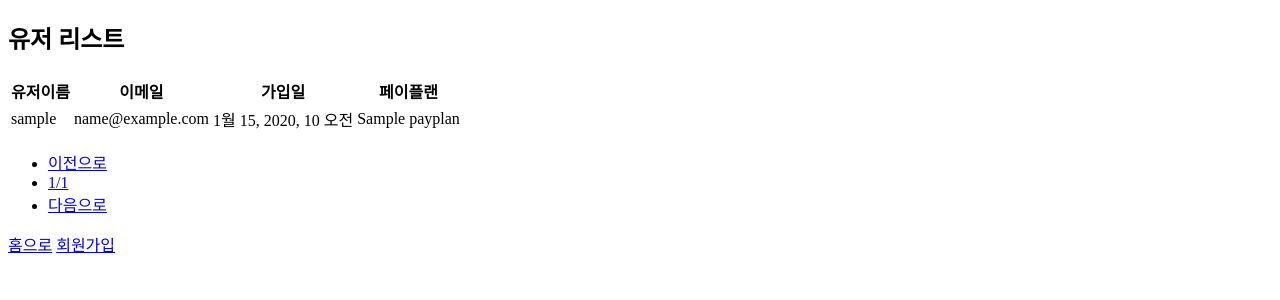
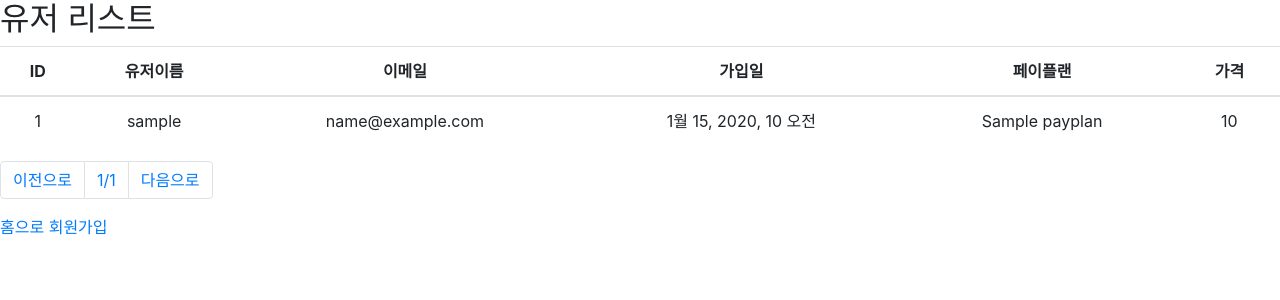
Before and after one commit to riseryan89/shrinkers, a Django app: page /list in a window 1280 px wide. Shown: the top 300 px of the page. Run offline with Django 3.2, Linux system fonts and the light colour scheme; a user stored in the database is signed in; tables that the repository leaves empty hold one stand-in row (values such as "Sample post"); some libraries are stand-ins or nearby versions.

Commit message:
Bootstrap Styling

```diff
--- a/shortener/views.py
+++ b/shortener/views.py
@@ -80,7 +80,7 @@ def logout_view(request):
 def list_view(request):
     page = int(request.GET.get("p", 1))
     users = Users.objects.all().order_by("-id")
-    paginator = Paginator(users, 1)
+    paginator = Paginator(users, 10)
     users = paginator.get_page(page)
 
     return render(request, "boards.html", {"users": users})
--- a/templates/boards.html
+++ b/templates/boards.html
@@ -1,49 +1,79 @@
 <!DOCTYPE html>
 <html lang="en">
   <head>
-    <meta charset="UTF-8" />
+    <meta charset="utf-8">
+    <meta name="viewport" content="width=device-width, initial-scale=1, shrink-to-fit=no">
+
     <title>FastCampus Django</title>
+
+    <link
+      rel="stylesheet"
+      href="https://stackpath.bootstrapcdn.com/bootstrap/4.4.1/css/bootstrap.min.css"
+      integrity="sha384-Vkoo8x4CGsO3+Hhxv8T/Q5PaXtkKtu6ug5TOeNV6gBiFeWPGFN9MuhOf23Q9Ifjh"
+      crossorigin="anonymous"
+    />
+    <script
+      src="https://code.jquery.com/jquery-3.4.1.slim.min.js"
+      integrity="sha384-J6qa4849blE2+poT4WnyKhv5vZF5SrPo0iEjwBvKU7imGFAV0wwj1yYfoRSJoZ+n"
+      crossorigin="anonymous"
+    ></script>
+    <script
+      src="https://cdn.jsdelivr.net/npm/popper.js@1.16.0/dist/umd/popper.min.js"
+      integrity="sha384-Q6E9RHvbIyZFJoft+2mJbHaEWldlvI9IOYy5n3zV9zzTtmI3UksdQRVvoxMfooAo"
+      crossorigin="anonymous"
+    ></script>
+    <script
+      src="https://stackpath.bootstrapcdn.com/bootstrap/4.4.1/js/bootstrap.min.js"
+      integrity="sha384-wfSDF2E50Y2D1uUdj0O3uMBJnjuUD4Ih7YwaYd1iqfktj0Uod8GCExl3Og8ifwB6"
+      crossorigin="anonymous"
+    ></script>
   </head>
   <body>
     <h2>유저 리스트</h2>
     <h4>{%if msg%}{{msg}}{%endif%}</h4>
-    <table>
+    <table class="table table-hover nowrap text-center font-size-12">
       <thead>
+        <th>ID</th>
         <th>유저이름</th>
         <th>이메일</th>
         <th>가입일</th>
         <th>페이플랜</th>
+        <th>가격</th>
       </thead>
       {% for u in users %}
       <tr>
+        <td>{{u.id}}</td>
         <td>{{u.username}}</td>
         <td>{{u.email}}</td>
         <td>{{u.date_joined}}</td>
         <td>{{u.pay_plan.name}}</td>
+        <td>{{u.pay_plan.price}}</td>
       </tr>
       {% endfor %}
     </table>
-    <nav>
-        <ul>
+
+
+    <nav aria-label="Page navigation example">
+      <ul class="pagination">
         {% if users.has_previous %}
-            <li>
-                <a href="?p={{users.previous_page_number }}">이전으로</a>
+        <li class="page-item">
+          <a class="page-link" href="?p={{users.previous_page_number }}">이전으로</a>
         </li>
         {% else %}
-            <li>
-                <a href="#">이전으로</a>
-            </li>
+        <li class="page-item">
+          <a class="page-link" href="#">이전으로</a>
+        </li class="page-item">
         {% endif %}
-            <li>
-                <a href="#">{{users.number}}/{{users.paginator.num_pages}}</a>
+        <li class="page-item">
+          <a class="page-link" href="?p={{users.number|add:1 }}">{{users.number}}/{{users.paginator.num_pages}}</a>
         </li>
         {% if users.has_next %}
-            <li>
-                <a href="?p={{users.next_page_number }}">다음으로</a>
+        <li class="page-item">
+          <a class="page-link" href="?p={{users.next_page_number }}">다음으로</a>
         </li>
         {% else %}
-            <li>
-                <a href="#">다음으로</a>
+        <li class="page-item">
+          <a class="page-link" href="#">다음으로</a>
         </li>
         {% endif %}
       </ul>
```
Lines whose indentation alone changed are shown as unchanged.
